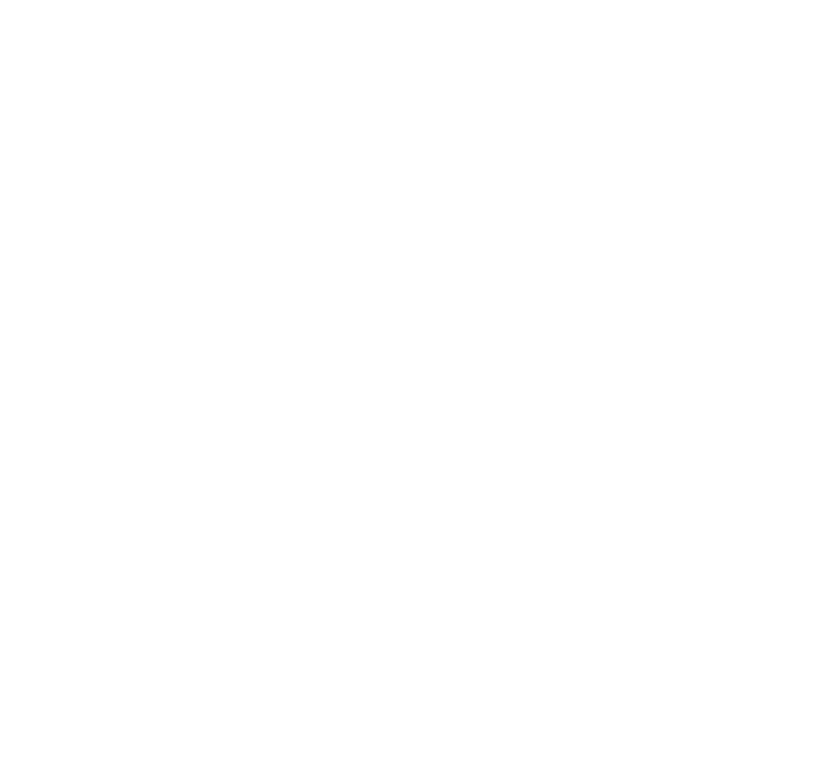
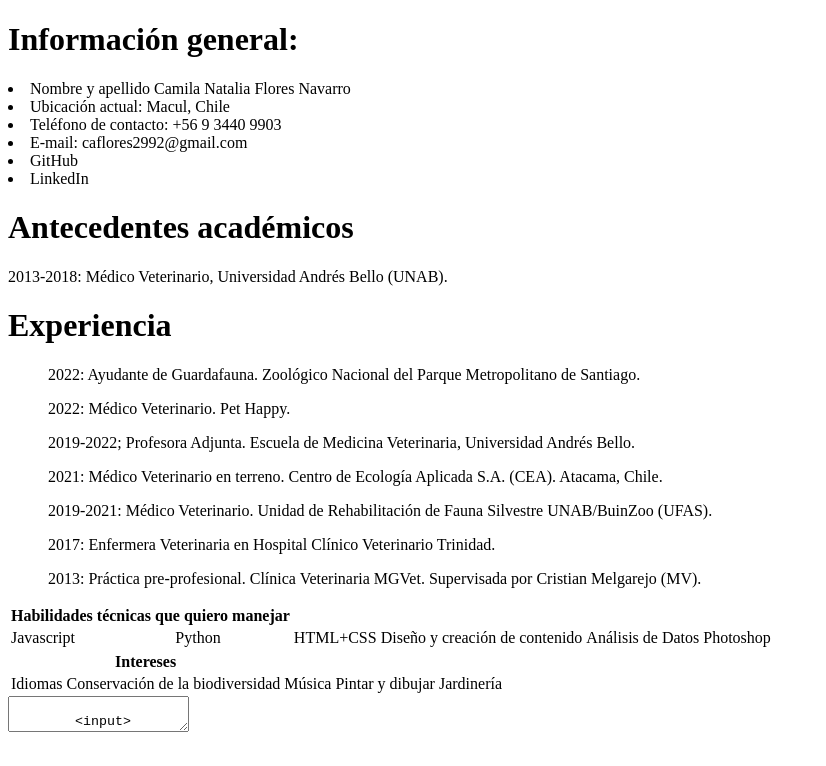
Before and after one commit to Manzanilla92/my-cv, a plain HTML site: page index.html in a window 1280 px wide. Shown: the whole page, without its empty margins (0-826 px from the left). Drawn offline with Linux system fonts and the light colour scheme.

Commit message:
falta área de texto, imagen, CSS, etc...

```diff
--- a/index.html
+++ b/index.html
@@ -4,9 +4,70 @@
     <meta charset="UTF-8">
     <meta http-equiv="X-UA-Compatible" content="IE=edge">
     <meta name="viewport" content="width=device-width, initial-scale=1.0">
-    <title>Document</title>
+    <title>Camila Natalia Flores Navarro – Curriculum Vitae</title>
 </head>
 <body>
+    <h1>Información general:</h1>
+    <li>Nombre y apellido Camila Natalia Flores Navarro</li>
+    <li>Ubicación actual: Macul, Chile</li>
+    <li>Teléfono de contacto: +56 9 3440 9903</li>
+    <li>E-mail: caflores2992@gmail.com</li>
+    <li>GitHub</li>
+    <li>LinkedIn</li>
+
+    <h1>Antecedentes académicos</h1>
+    <p>2013-2018: Médico Veterinario, Universidad Andrés Bello (UNAB).</p>
+
+    <h1>Experiencia</h1>
+    <ul>2022: Ayudante de Guardafauna. Zoológico Nacional del Parque Metropolitano de Santiago.</ul>
+    <ul>2022: Médico Veterinario. Pet Happy.</ul>
+    <ul>2019-2022; Profesora Adjunta. Escuela de Medicina Veterinaria, Universidad Andrés Bello.</ul>
+    <ul>2021: Médico Veterinario en terreno. Centro de Ecología Aplicada S.A. (CEA). Atacama, Chile.</ul>
+    <ul>2019-2021: Médico Veterinario. Unidad de Rehabilitación de Fauna Silvestre UNAB/BuinZoo (UFAS).</ul>
+    <ul>2017: Enfermera Veterinaria en Hospital Clínico Veterinario Trinidad.</ul>
+    <ul>2013: Práctica pre-profesional. Clínica Veterinaria MGVet. Supervisada por Cristian Melgarejo (MV).</ul>
+
+    <table>
+        <thead>
+            <tr>
+                <th colspan="2">Habilidades técnicas que quiero manejar</th>
+            </tr>
+        </thead>
+        <tbody>
+            <tr>
+                <td>Javascript</td>
+                <td>Python</td>
+                <td>HTML+CSS</td>
+                <td>Diseño y creación de contenido</td>
+                <td>Análisis de Datos</td>
+                <td>Photoshop</td>
+            </tr>
+        </tbody>
+    </table>
+
+    <table>
+        <thead>
+            <tr>
+                <th colspan="2">Intereses</th>
+            </tr>
+        </thead>
+        <tbody>
+            <tr>
+                <td>Idiomas</td>
+                <td>Conservación de la biodiversidad</td>
+                <td>Música</td>
+                <td>Pintar y dibujar</td>
+                <td>Jardinería</td>
+                <td></td>
+            </tr>
+        </tbody>
+    </table>
+
+    <textarea>
+
+        <input></textarea>
+
+
 
 </body>
 </html>
```
